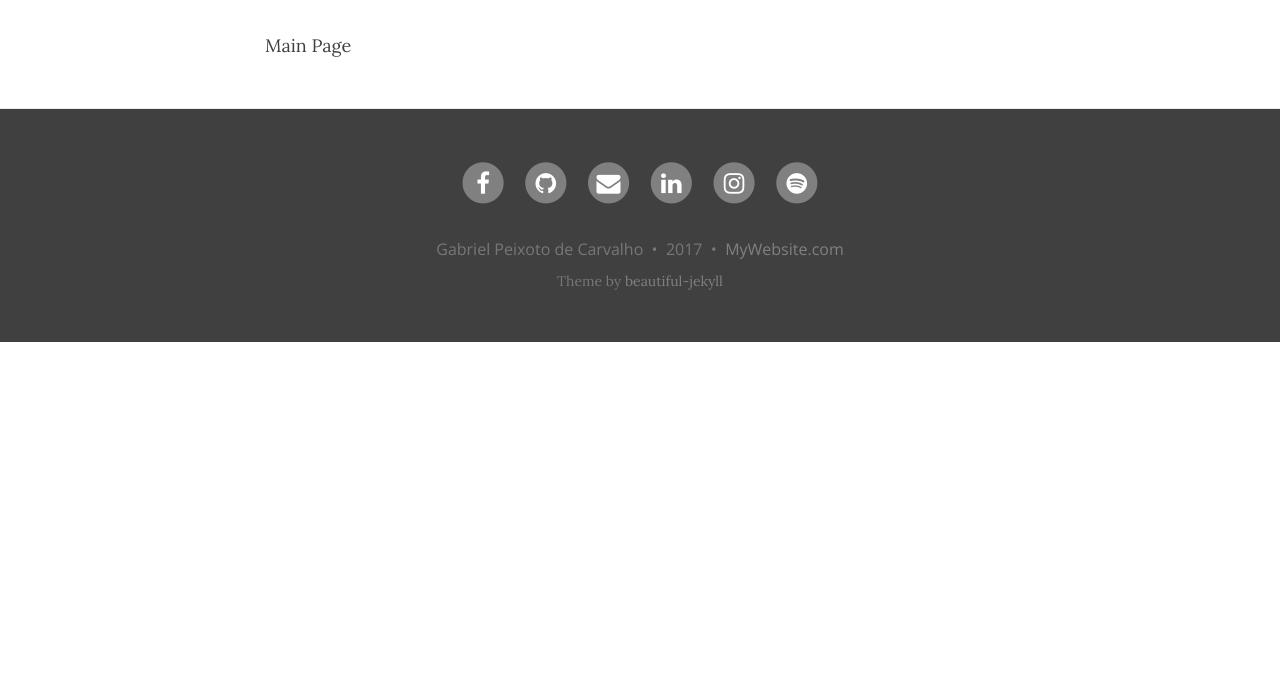
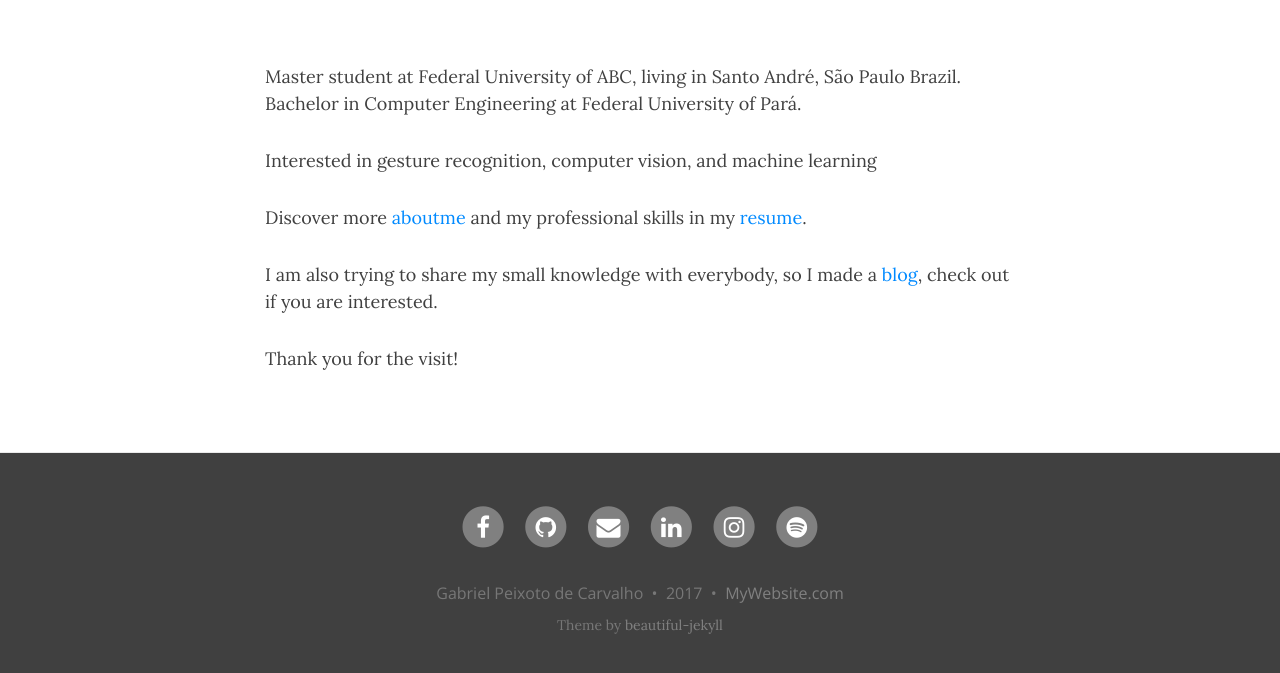
Before and after one commit to gaburiero/gaburiero.github.io, a Jekyll site: the page built from index.html, in a window 1280 px wide and 1319 px high. Shown: the part 633-1306 px from the top of the window. Built offline with Jekyll 4.4.1, drawn with Linux system fonts in a browser that asks for light colours; nearby versions of some CDN libraries.

Commit message:
update index htm with a brief description about me and links to other pages such as blog page

```diff
--- a/index.html
+++ b/index.html
@@ -11,4 +11,24 @@ bigimg:
 
 ---
 
-Main Page
+<!-- Headings -->
+<!-- h1, h2, h3 are first, second and third headings respectively-->
+
+<!-- paragraph example-->
+<p> Master student at Federal University of ABC, living in Santo André, São Paulo Brazil. Bachelor in Computer Engineering at Federal University of Pará. </p>
+
+<p> Interested in gesture recognition, computer vision, and machine learning</p>
+
+<p> Discover more <a href="aboutme"> aboutme </a> and my professional skills in my <a href="cv"> resume</a>.</p>
+
+<p> I am also trying to share my small knowledge with everybody, so I made a <a href="blog/index">blog</a>, check out if you are interested.</p>
+
+<p> Thank you for the visit!</p>
+
+<!-- Link insertion example -->
+<!-- <a href="blog/index.html">This is a link</a> -->
+
+<!-- Image insertion example -->
+<!-- alt attribute is a text to be shown when the image cannot be loaded -->
+<!-- width and height attributes controle the image size -->
+<!-- <img src="w3schools.jpg" alt="W3Schools.com" width="104" height="142"> -->
```
